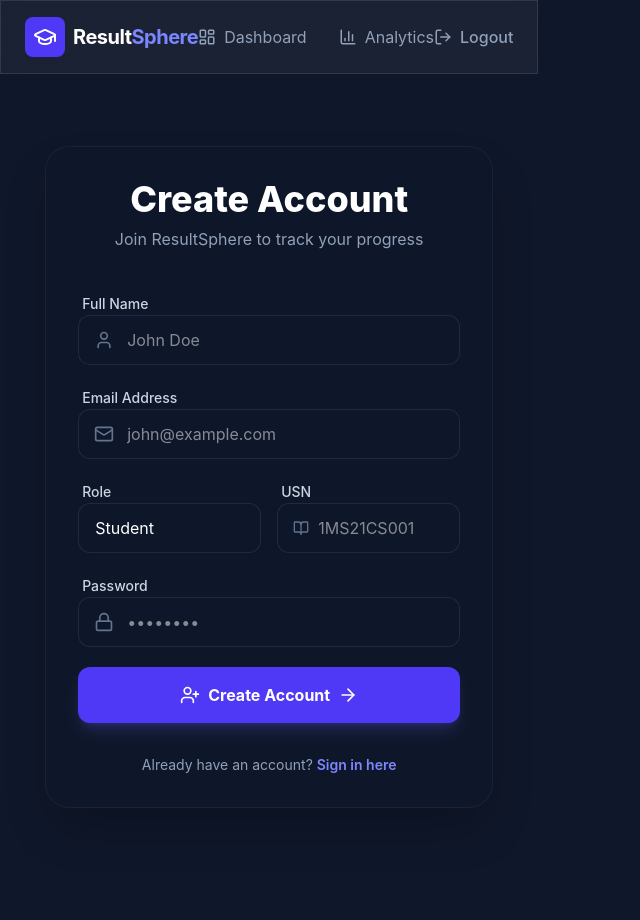
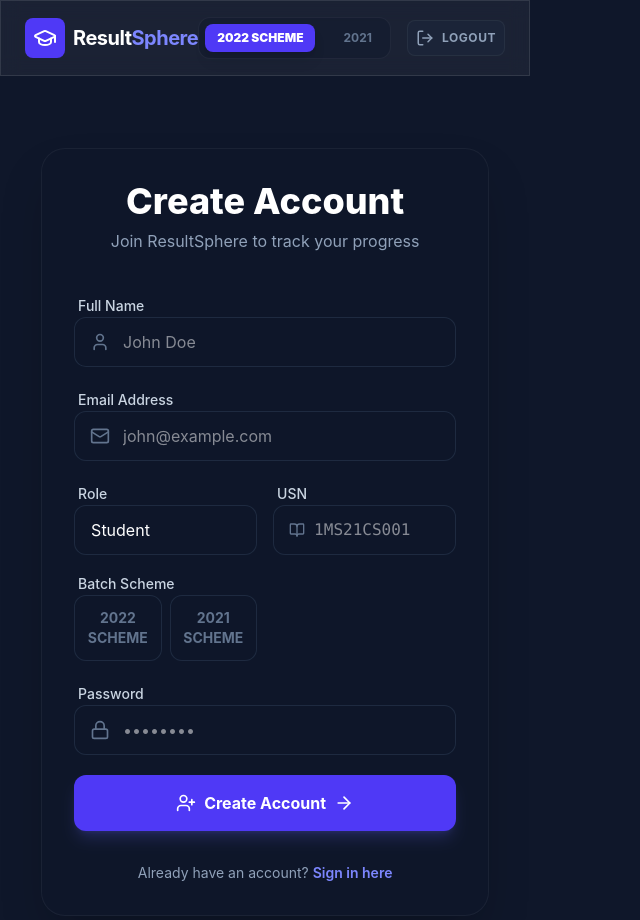
Before and after one commit to sri-1406/Student-Result-Analysis, a React (Vite) app in the folder client/: page /register in a window 1280 px wide. Shown: the top 920 px of the page, without its empty margins (0-640 px from the left). Built offline with nearby package versions, Linux system fonts and the light colour scheme.

Commit message:
global_scheme_selection_buttons

```diff
--- a/client/src/components/layout/Navbar.jsx
+++ b/client/src/components/layout/Navbar.jsx
@@ -14,21 +14,17 @@
           </span>
         </Link>
 
-        <div className="hidden md:flex items-center gap-8">
-          <Link to="/student/dashboard" className="flex items-center gap-2 text-slate-400 hover:text-white transition-colors">
-            <LayoutDashboard size={18} />
-            <span>Dashboard</span>
-          </Link>
-          <Link to="/faculty/dashboard" className="flex items-center gap-2 text-slate-400 hover:text-white transition-colors">
-            <BarChart3 size={18} />
-            <span>Analytics</span>
-          </Link>
+        <div className="flex items-center gap-4">
+          <div className="hidden md:flex items-center gap-4 bg-slate-900/40 p-1.5 rounded-xl border border-white/5">
+            <button className="px-3 py-1.5 bg-indigo-600 text-white text-xs font-black rounded-lg shadow-lg">2022 SCHEME</button>
+            <button className="px-3 py-1.5 text-slate-500 hover:text-white text-xs font-bold transition-all">2021</button>
+          </div>
+
+          <button className="flex items-center gap-2 text-slate-400 hover:text-red-400 transition-colors bg-slate-800/50 p-2 rounded-lg border border-white/5">
+            <LogOut size={18} />
+            <span className="font-bold text-xs uppercase tracking-wider">Logout</span>
+          </button>
         </div>
-
-        <button className="flex items-center gap-2 text-slate-400 hover:text-red-400 transition-colors">
-          <LogOut size={18} />
-          <span className="font-medium">Logout</span>
-        </button>
       </div>
     </nav>
   );
--- a/client/src/pages/auth/Login.jsx
+++ b/client/src/pages/auth/Login.jsx
@@ -22,9 +22,13 @@
   return (
     <div className="max-w-md mx-auto mt-20">
       <div className="glass-dark p-8 rounded-3xl border border-indigo-500/20 shadow-2xl">
-        <div className="text-center mb-10">
-          <h1 className="text-4xl font-extrabold text-white mb-2">Welcome Back</h1>
-          <p className="text-slate-400">Sign in to access your result analysis</p>
+        <div className="text-center mb-8">
+          <div className="inline-flex gap-2 bg-slate-900/40 p-1 rounded-xl mb-6 border border-white/5 mx-auto">
+            <button className="px-3 py-1.5 bg-indigo-600 text-white text-xs font-black rounded-lg">2022 SCHEME</button>
+            <button className="px-3 py-1.5 text-slate-500 hover:text-white text-xs font-bold transition-all">2021</button>
+          </div>
+          <h1 className="text-4xl font-extrabold text-white mb-2 tracking-tight">Login</h1>
+          <p className="text-slate-400">Access your academic analytics</p>
         </div>
 
         <form onSubmit={handleLogin} className="space-y-6">
--- a/client/src/pages/auth/Register.jsx
+++ b/client/src/pages/auth/Register.jsx
@@ -69,18 +69,36 @@
             </div>
 
             {formData.role === 'student' && (
+              <>
                 <div className="space-y-2">
                   <label className="text-sm font-medium text-slate-300 ml-1">USN</label>
                   <div className="relative group">
                     <BookOpen className="absolute left-4 top-1/2 -translate-y-1/2 h-4 w-4 text-slate-500 group-focus-within:text-indigo-400 transition-colors" />
                     <input
                       type="text"
-                    className="w-full bg-slate-900/50 border border-slate-700/50 rounded-xl py-3 pl-10 pr-4 text-white focus:outline-none focus:ring-2 focus:ring-indigo-500/50 transition-all"
+                      className="w-full bg-slate-900/50 border border-slate-700/50 rounded-xl py-3 pl-10 pr-4 text-white focus:outline-none focus:ring-2 focus:ring-indigo-500/50 transition-all font-mono"
                       placeholder="1MS21CS001"
                       onChange={(e) => setFormData({...formData, usn: e.target.value})}
                     />
                   </div>
                 </div>
+
+                <div className="space-y-2">
+                  <label className="text-sm font-medium text-slate-300 ml-1">Batch Scheme</label>
+                  <div className="grid grid-cols-2 gap-2">
+                    {['2022', '2021'].map(year => (
+                      <button
+                        key={year}
+                        type="button"
+                        onClick={() => setFormData({...formData, scheme: year})}
+                        className={`py-3 rounded-xl border text-sm font-black transition-all ${formData.scheme === year ? 'bg-indigo-600 border-indigo-500 text-white shadow-lg' : 'bg-slate-900/50 border-slate-700/50 text-slate-500 hover:border-indigo-500/30 font-bold'}`}
+                      >
+                        {year} SCHEME
+                      </button>
+                    ))}
+                  </div>
+                </div>
+              </>
             )}
           </div>
 
--- a/client/src/pages/student/Dashboard.jsx
+++ b/client/src/pages/student/Dashboard.jsx
@@ -58,23 +58,26 @@
           <p className="text-slate-400 mt-1">John Doe (1MS21CS001)</p>
         </div>
 
-        <div className="flex flex-wrap items-center gap-4 bg-slate-900/40 p-2 rounded-2xl border border-white/5">
+        <div className="flex flex-wrap items-center gap-3 bg-slate-900/40 p-2 rounded-2xl border border-white/5">
           <div className="flex items-center gap-2 px-3 text-indigo-400">
             <Settings2 size={18} />
-            <span className="text-sm font-bold uppercase tracking-wider">Select Scheme:</span>
+            <span className="text-xs font-black uppercase tracking-wider">Scheme</span>
           </div>
-          <select
-            value={selectedScheme}
-            onChange={(e) => setSelectedScheme(e.target.value)}
-            className="bg-slate-800 text-white font-bold py-2.5 px-4 rounded-xl border border-slate-700 focus:outline-none focus:ring-2 focus:ring-indigo-500/50 cursor-pointer transition-all hover:border-indigo-500/30"
-          >
+          <div className="flex gap-2">
             {Object.keys(allSchemes).map(key => (
-              <option key={key} value={key}>{allSchemes[key].name}</option>
+              <button
+                key={key}
+                onClick={() => setSelectedScheme(key)}
+                className={`px-4 py-2 rounded-xl text-xs font-black transition-all border ${selectedScheme === key ? 'bg-indigo-600 border-indigo-400 text-white shadow-lg shadow-indigo-500/20' : 'bg-slate-800 border-slate-700 text-slate-500 hover:text-slate-300'}`}
+              >
+                {allSchemes[key].name.split(' ')[0]}
+              </button>
             ))}
-          </select>
-          <button className="flex items-center gap-2 bg-indigo-600 hover:bg-indigo-500 text-white px-5 py-2.5 rounded-xl transition-all font-bold shadow-lg shadow-indigo-500/20 active:scale-95">
-            <Download size={18} />
-            <span>Report</span>
+          </div>
+          <div className="h-8 w-px bg-white/5 mx-1" />
+          <button className="flex items-center gap-2 bg-indigo-600/10 hover:bg-indigo-600/20 text-indigo-400 px-4 py-2 rounded-xl transition-all font-black text-xs border border-indigo-500/20 active:scale-95">
+            <Download size={16} />
+            <span>GENERATE REPORT</span>
           </button>
         </div>
       </div>
```
Lines whose indentation alone changed are shown as unchanged.
